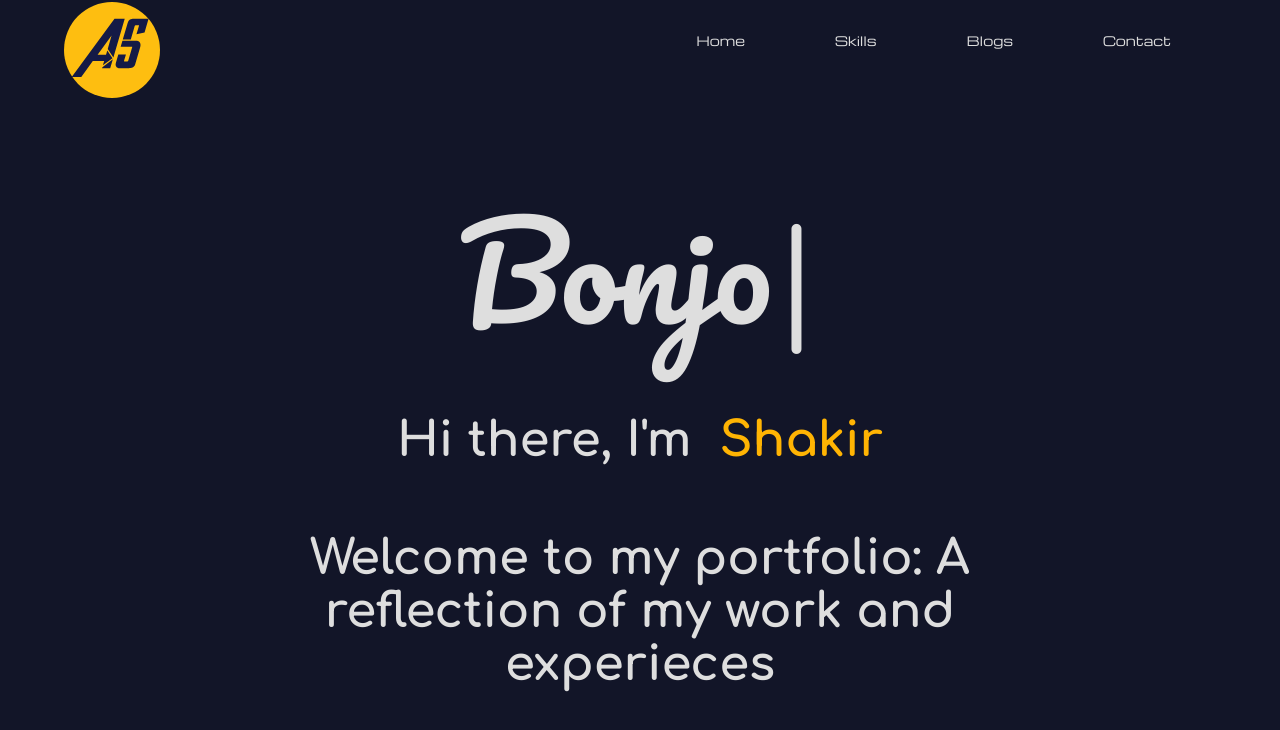
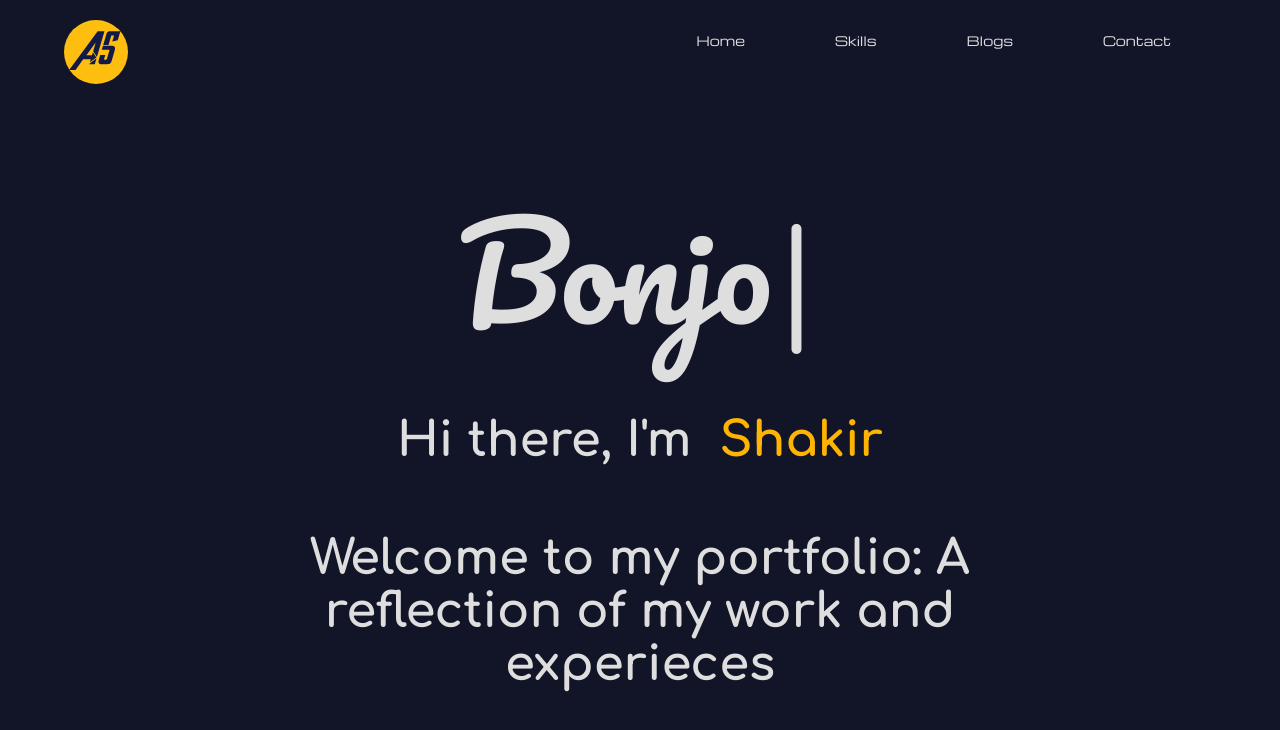
Before and after one commit to Mys7erio/ali.viation, a React (Vite) app: page / in a window 1280 px wide. Shown: the top 730 px of the page. Built offline with nearby package versions, Linux system fonts and the light colour scheme.

Commit message:
Edited Navbar to fit logo in devices with lower screen resolutions

```diff
--- a/src/assets/styles/navbar.css
+++ b/src/assets/styles/navbar.css
@@ -16,8 +16,13 @@ nav {
 
 
 .nav-logo {
+    display: flex;
     margin-right: auto;
     margin-top: var(--m);
+}
+.nav-logo > img {
+    height: 8vh;
+    width: 8vh;
 }
 
 
--- a/src/pages/Navbar.jsx
+++ b/src/pages/Navbar.jsx
@@ -10,7 +10,7 @@ export default function Navbar({ref}) {
         <nav>
             {/* Using Link here cuz NavLink adds an active class to the active element */}
             <Link to="/" className='nav-logo'>
-                <NavLogo height="96" width="96"/>
+                <NavLogo />
             </Link>
 
             <NavItem name="Home" url="/home/" active={true}/>
@@ -22,21 +22,6 @@ export default function Navbar({ref}) {
 }
 
 
-// function NavItem({name, url, ref}) {
-//     const navigateTo = useNavigate()
-//     const tabClickHandler = () => navigateTo(url)
-//     console.log(ref)
-
-//     return(
-//         <div className="nav-item" onClick={tabClickHandler}>
-//             <NavLink className="nav-link" to={url}>
-//                 {name}
-//             </NavLink>
-//         </div>
-//     )
-// }
-
-
 function NavItem({name, url, active=false}) {
     return(
         <NavLink to={url} className="nav-link">
@@ -46,13 +31,8 @@ function NavItem({name, url, active=false}) {
 }
 
 
-function NavLogo({height=512, width=512}) {
+function NavLogo() {
     return(
-        <img
-            src={logo}
-            height={height}
-            width={width}
-            alt="website logo"
-        />
+        <img src={logo} alt="website logo" />
     )
 }
```
